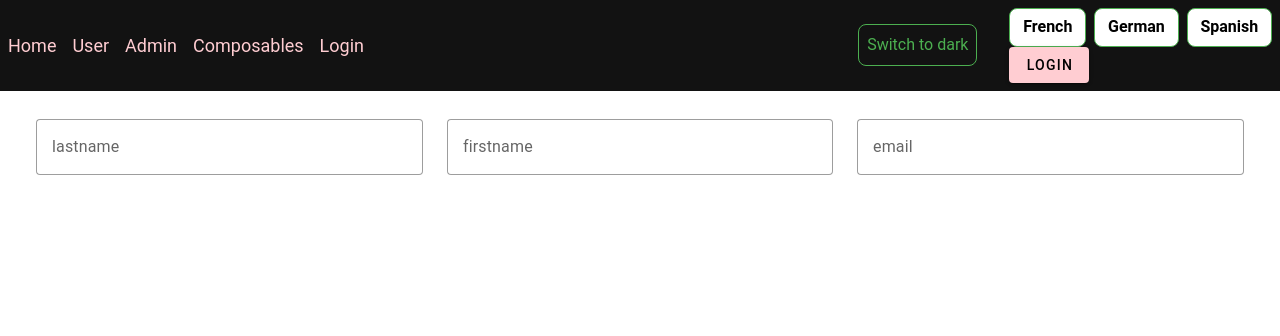
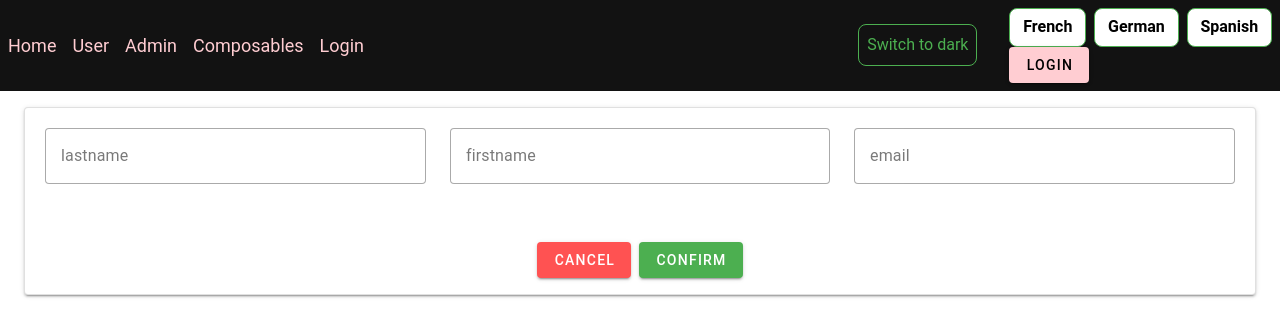
Before and after one commit to Louis-Gonzalez/starterPack, a Nuxt app: page /composables in a window 1280 px wide. Shown: the top 336 px of the page. Built offline with nearby package versions, Linux system fonts and the light colour scheme.

Commit message:
UDT form

```diff
--- a/pages/composables.vue
+++ b/pages/composables.vue
@@ -8,6 +8,10 @@ const { t } = useI18n();
 const lastname = ref<string>('');
 const firstname = ref<string>('');
 const email = ref<string>('');
+
+const handleSubmit = () => {
+  console.log(lastname.value, lastname.value, email.value);
+}
 </script>
 
 <template>
@@ -23,13 +27,21 @@ const email = ref<string>('');
 <!--      </div>-->
 <!--    </div>-->
 <!--  </section>-->
+
+<!--  :rules="['required','notEmpty','string','longerThan6']"-->
+
+<!--  :rules="['required','notEmpty','string','longerThan6']"-->
+
+<!--  :rules="['required','notEmpty','string','longerThan6', 'email']"-->
   <section>
-    <v-form class="ma-4">
+    <v-form class="ma-4" @prevent.default="handleSubmit">
+      <v-card border elevation="2" class="ma-2">
         <v-row class="d-flex ma-2 align-center">
           <v-col cols="4">
             <v-text-field
               v-model="lastname"
               :label="t('lastname')"
+
               variant="outlined"
             />
           </v-col>
@@ -37,6 +49,7 @@ const email = ref<string>('');
             <v-text-field
               v-model="firstname"
               :label="t('firstname')"
+
               variant="outlined"
             />
           </v-col>
@@ -44,11 +57,18 @@ const email = ref<string>('');
             <v-text-field
               v-model="email"
               :label="t('email')"
+
               variant="outlined"
             />
           </v-col>
         </v-row>
-
+        <v-row>
+          <v-col class="d-flex align-center ga-2 justify-center mb-4">
+            <v-btn color="error" outlined>Cancel</v-btn>
+            <v-btn color="success" type="submit" outlined >Confirm</v-btn>
+          </v-col>
+        </v-row>
+      </v-card>
     </v-form>
   </section>
 </template>
```
Lines whose indentation alone changed are shown as unchanged.
